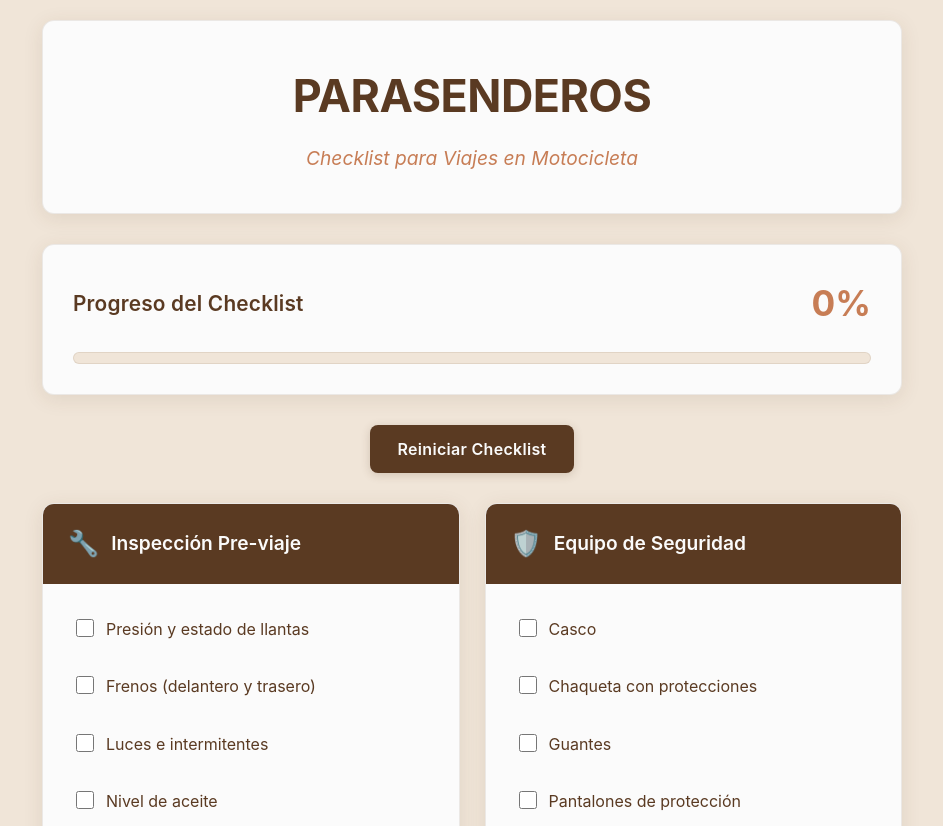
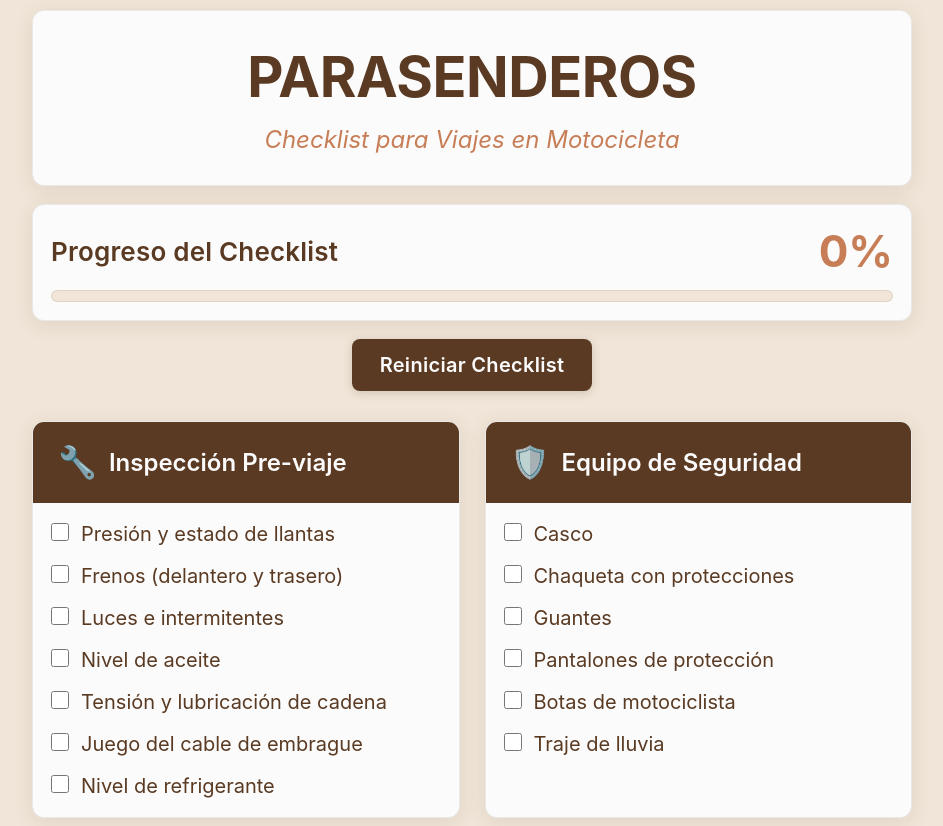
Before and after one commit to alexchipana/Lista, a plain HTML site: page index.html in a window 1280 px wide. Shown: the top 826 px of the page, without its empty margins (168-1111 px from the left). Drawn offline with Linux system fonts and the light colour scheme.

Commit message:
index.html

```diff
--- a/index.html
+++ b/index.html
@@ -24,23 +24,24 @@
             font-family: -apple-system, BlinkMacSystemFont, 'Segoe UI', 'Roboto', 'Oxygen', 'Ubuntu', 'Cantarell', sans-serif;
             background-color: var(--secondary-beige);
             color: var(--primary-brown);
-            line-height: 1.6;
+            font-size: 1.25em;
+            line-height: 1.3;
             min-height: 100vh;
         }
 
         .container {
             max-width: 900px;
             margin: 0 auto;
-            padding: 20px;
+            padding: 10px;
         }
 
         .header {
             text-align: center;
             background-color: var(--white);
-            padding: 40px 30px;
+            padding: 30px 18px;
             border-radius: 12px;
             box-shadow: 0 4px 20px var(--shadow);
-            margin-bottom: 30px;
+            margin-bottom: 18px;
             border: 1px solid rgba(90, 58, 34, 0.1);
         }
 
@@ -60,10 +61,10 @@
 
         .progress-section {
             background-color: var(--white);
-            padding: 30px;
+            padding: 18px;
             border-radius: 12px;
             box-shadow: 0 4px 20px var(--shadow);
-            margin-bottom: 30px;
+            margin-bottom: 18px;
             border: 1px solid rgba(90, 58, 34, 0.1);
         }
 
@@ -71,7 +72,7 @@
             display: flex;
             justify-content: space-between;
             align-items: center;
-            margin-bottom: 20px;
+            margin-bottom: 10px;
         }
 
         .progress-title {
@@ -182,15 +183,15 @@
         }
 
         .category-items {
-            padding: 25px;
+            padding: 14px;
         }
 
         .checklist-item {
             display: flex;
             align-items: flex-start;
-            margin-bottom: 16px;
+            margin-bottom: 8px;
             transition: all 0.2s ease;
-            padding: 8px;
+            padding: 4px;
             border-radius: 6px;
         }
 
@@ -229,8 +230,8 @@
 
         .footer {
             text-align: center;
-            margin-top: 40px;
-            padding: 20px;
+            margin-top: 20px;
+            padding: 10px;
             color: var(--accent-orange);
             font-style: italic;
         }
```
